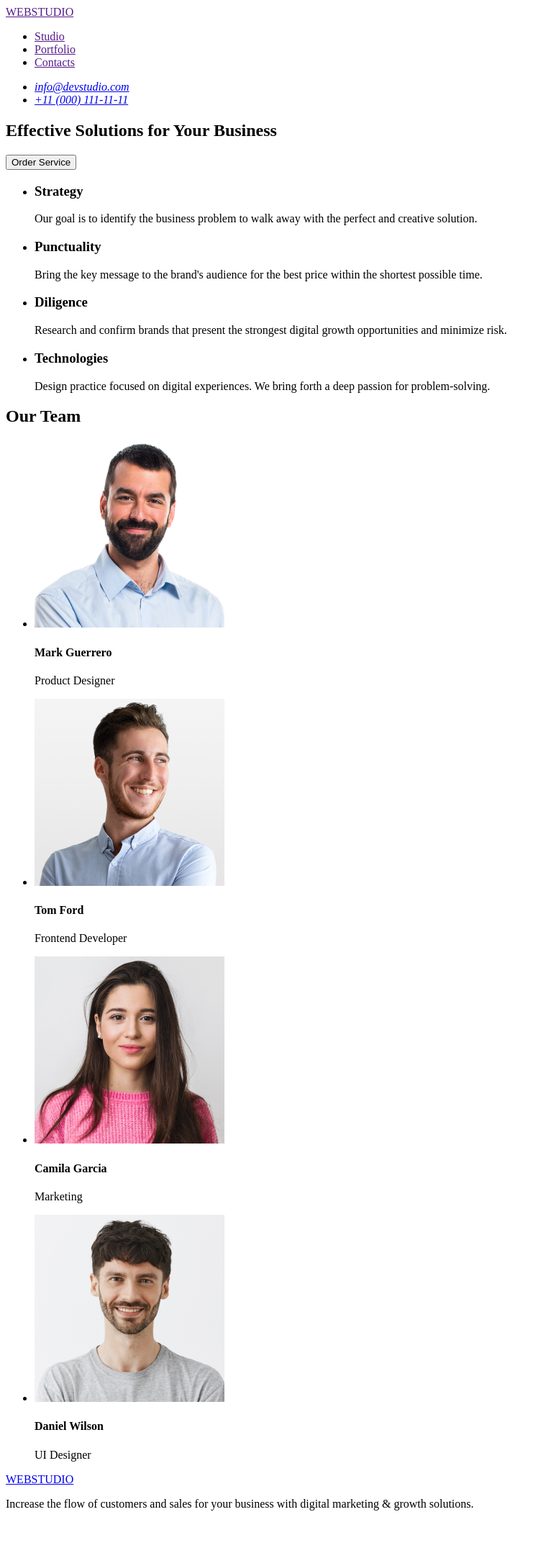
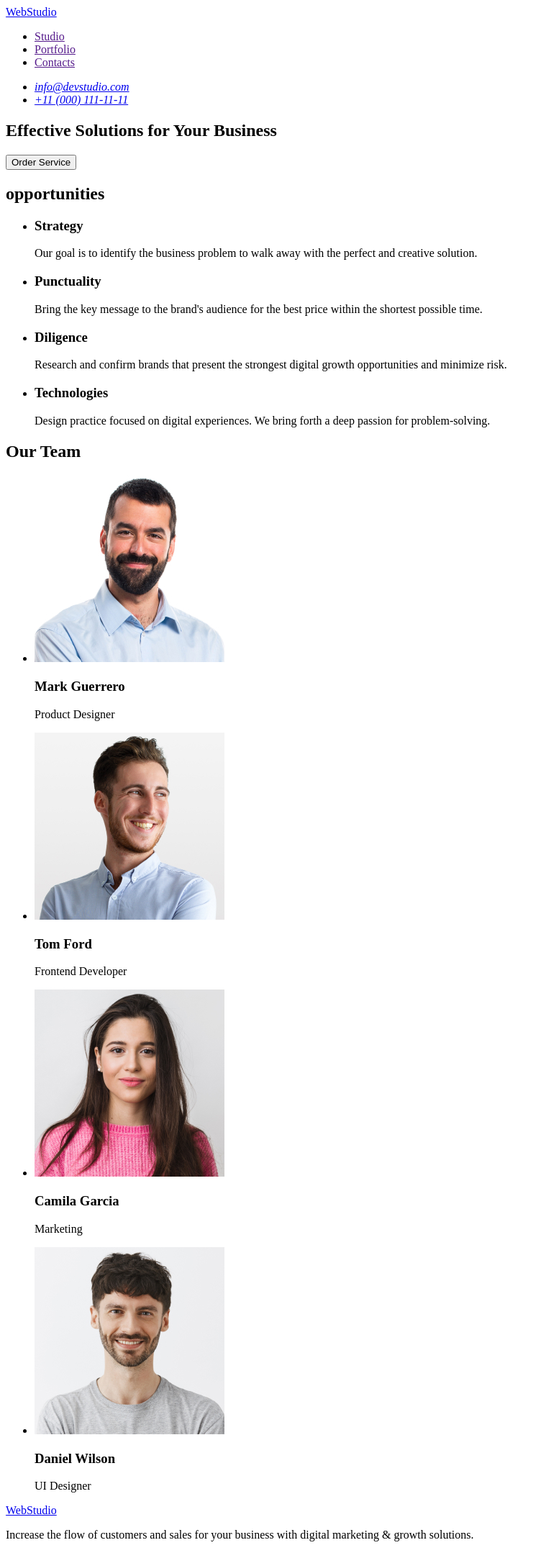
Before and after one commit to YehorBerezenko/HW-1, a plain HTML site: page index.html in a window 1280 px wide. Shown: the whole page at 72% size, without its empty margins (0-759 px from the left). Before the commit the page ends 2115 px from the top, so only its background shows below. Drawn offline with Linux system fonts and the light colour scheme.

Commit message:
5th commit

```diff
--- a/index.html
+++ b/index.html
@@ -8,7 +8,7 @@
   <body>
     <header>
       <nav>
-        <a href="">WEBSTUDIO</a>
+        <a href="./index.html">WebStudio</a>
         <ul>
           <li><a href="">Studio</a></li>
           <li><a href="">Portfolio</a></li>
@@ -25,9 +25,10 @@
     <main>
       <section>
         <h1>Effective Solutions for Your Business</h1>
-        <button>Order Service</button>
+        <button type="button">Order Service</button>
       </section>
       <section>
+        <h2>opportunities</h2>
         <ul>
           <li>
             <h3>Strategy</h3>
@@ -72,47 +73,47 @@
               width="264"
               height="260"
             />
-            <h4>Mark Guerrero</h4>
+            <h3>Mark Guerrero</h3>
             <p>Product Designer</p>
           </li>
 
           <li>
             <img
-              src="./images/tom.png"
+              src="./images/Tom.jpg"
               alt="Tom's photo"
               width="264"
               height="260"
             />
-            <h4>Tom Ford</h4>
+            <h3>Tom Ford</h3>
             <p>Frontend Developer</p>
           </li>
 
           <li>
             <img
-              src="./images/camila.png"
+              src="./images/Camila.jpg"
               alt="Camila's photo"
               width="264"
               height="260"
             />
-            <h4>Camila Garcia</h4>
+            <h3>Camila Garcia</h3>
             <p>Marketing</p>
           </li>
 
           <li>
             <img
-              src="./images/daniel.png"
+              src="./images/Daniel.jpg"
               alt="Daniel's photo"
               width="264"
               height="260"
             />
-            <h4>Daniel Wilson</h4>
+            <h3>Daniel Wilson</h3>
             <p>UI Designer</p>
           </li>
         </ul>
       </section>
     </main>
     <footer>
-      <a href="./index.html">WEBSTUDIO</a>
+      <a href="./index.html">WebStudio</a>
       <p>
         Increase the flow of customers and sales for your business with digital
         marketing & growth solutions.
```
Also changed, not shown: images/Camila.jpg (added), images/Daniel.jpg (added), images/Tom.jpg (added), images/camila.png (deleted), images/daniel.png (deleted), images/tom.png (deleted).
